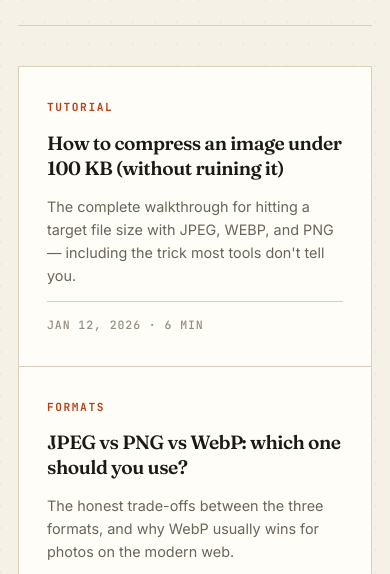
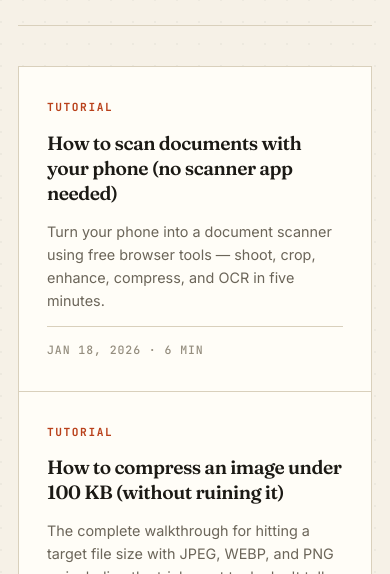
Before and after one commit to zohaib704-ai/Image-Resizer-Pro, a plain HTML site: page blog/index.html in a window 390 px wide. Shown: the part 265-839 px from the top of the page. Drawn offline with Linux system fonts and the light colour scheme.

Commit message:
Add tutorial on scanning documents with phone
Added a new tutorial post on scanning documents with a phone.

```diff
--- a/blog/index.html
+++ b/blog/index.html
@@ -40,6 +40,14 @@
 </div>
 
 <div class="blog-grid">
+
+<a class="post-card" href="scan-documents-with-phone.html" style="text-decoration:none;border:none;color:inherit;">
+<span class="post-cat">Tutorial</span>
+<h3>How to scan documents with your phone (no scanner app needed)</h3>
+<p>Turn your phone into a document scanner using free browser tools — shoot, crop, enhance, compress, and OCR in five minutes.</p>
+<div class="post-meta">Jan 18, 2026 · 6 min</div>
+</a>
+
 <a class="post-card" href="how-to-compress-image-under-100kb.html" style="text-decoration:none;border:none;color:inherit;">
 <span class="post-cat">Tutorial</span>
 <h3>How to compress an image under 100 KB (without ruining it)</h3>
```
